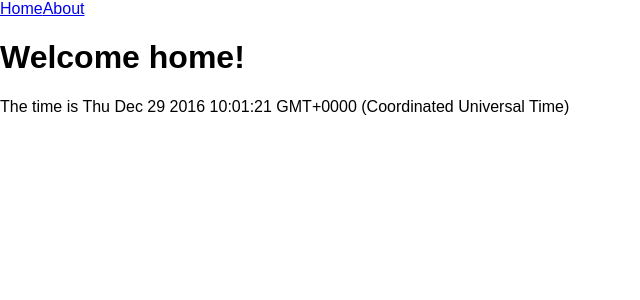
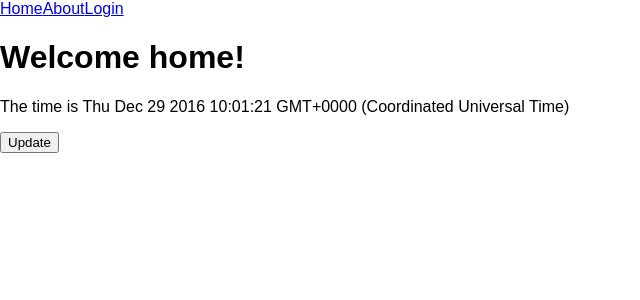
Before and after one commit to ArnaudWeyts/30-days-of-react, a React (Create React App) app in the folder 30days/: page / in a window 1280 px wide. Shown: the top 300 px of the page, without its empty margins (0-640 px from the left). Built offline with nearby package versions, Linux system fonts and the light colour scheme; the HTML template or start-up script is replaced by a standard one.

Commit message:
finished lesson 20

```diff
--- a/30days/src/components/Nav/Navbar.js
+++ b/30days/src/components/Nav/Navbar.js
@@ -1,7 +1,7 @@
 import React from 'react';
 import { Link } from 'react-router';
 
-export const Navbar = () => (
+export const Navbar = ({currentUser}) => (
   <div className="navbar">
     <Link
       className="link"
@@ -15,6 +15,16 @@ export const Navbar = () => (
       activeClassName="active">
         About
     </Link>
+    {currentUser.loggedIn ?
+      <Link
+        className="link"
+        to="/logout"
+        activeClassName="active">Logout</Link> :
+      <Link
+        className="link"
+        to="/login"
+        activeClassName="active">Login</Link>
+    }
   </div>
 );
 
--- a/30days/src/containers/Index.js
+++ b/30days/src/containers/Index.js
@@ -1,11 +1,15 @@
 import React from 'react';
 import Navbar from '../components/Nav/Navbar';
+import { connect } from 'react-redux';
 
 export class Index extends React.Component {
   render() {
+    // this isn't right REEEEEEEEEEEEE
+    // We should have a regular currentUser object in our props but we don't and idk WHYYYYY
+    const {currentUser} = this.props.actions;
     return (
       <div className="app">
-        <Navbar />
+        <Navbar currentUser={currentUser} />
         <div className="page">
           {this.props.children}
         </div>
@@ -14,4 +18,6 @@ export class Index extends React.Component {
   }
 }
 
-export default Index;
+export default connect(state => ({
+  currentUser: state.currentUser
+}))(Index);
--- a/30days/src/redux/configureStore.js
+++ b/30days/src/redux/configureStore.js
@@ -1,11 +1,17 @@
-import {createStore, bindActionCreators} from 'redux';
+import {createStore, bindActionCreators, combineReducers} from 'redux';
 import * as currentTime from './modules/currentTime';
+import * as currentUser from './modules/currentUser';
 
 export const configureStore = () => {
-  const store = createStore(currentTime.reducer);
+  const reducer = combineReducers({
+    currentTime: currentTime.reducer,
+    currentUser: currentUser.reducer
+  });
+  const store = createStore(reducer);
 
   const actions = {
-    currentTime: bindActionCreators(currentTime.actions, store.dispatch)
+    currentTime: bindActionCreators(currentTime.actions, store.dispatch),
+    currentUser: bindActionCreators(currentUser.actions, store.dispatch)
   };
 
   return {store, actions};
--- a/30days/src/redux/modules/currentTime.js
+++ b/30days/src/redux/modules/currentTime.js
@@ -7,7 +7,12 @@ const initialState = {
 };
 
 export const reducer = (state = initialState, action) => {
-  return state;
+  switch (action.type) {
+    case types.FETCH_NEW_TIME:
+      return {...state, currentTime: new Date()};
+    default:
+      return state;
+  }
 };
 
 export const actions = {
--- /dev/null
+++ b/30days/src/redux/modules/currentUser.js
@@ -0,0 +1,29 @@
+export const types = {
+  'LOGIN': 'LOGIN',
+  'LOGOUT': 'LOGOUT'
+};
+
+const initialState = {
+  user: {},
+  loggedIn: false
+};
+
+export const reducer = (state = initialState, action) => {
+  switch (action.type) {
+    case types.LOGIN:
+      return {
+        ...state, user: action.payload, loggedIn: true
+      };
+    case types.LOGOUT:
+      return {
+        ...state, user: {}, loggedIn: false
+      };
+    default:
+      return state;
+  }
+};
+
+export const actions = {
+  login: (user) => ({type: types.LOGIN, payload: user}),
+  logout: () => ({type: types.LOGOUT})
+};
--- a/30days/src/views/Home/Home.js
+++ b/30days/src/views/Home/Home.js
@@ -5,7 +5,10 @@ export const Home = (props) => {
   return (
     <div className="content">
       <h1>Welcome home!</h1>
-      <p>The time is {props.currentTime.toString()}</p>
+      <p>The time is {props.currentTime.currentTime.toString()}</p>
+      <button onClick={props.actions.currentTime.updateTime}>
+        Update
+      </button>
     </div>
   );
 };
```
